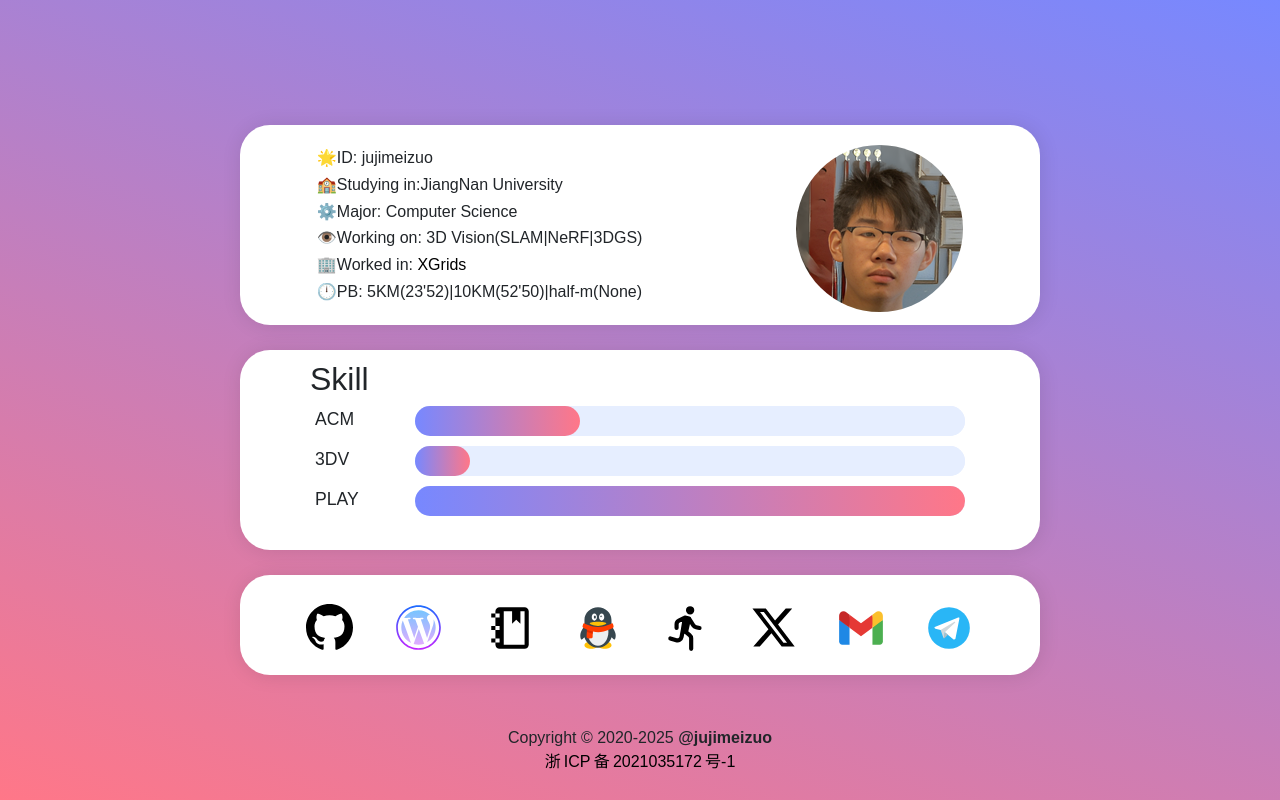
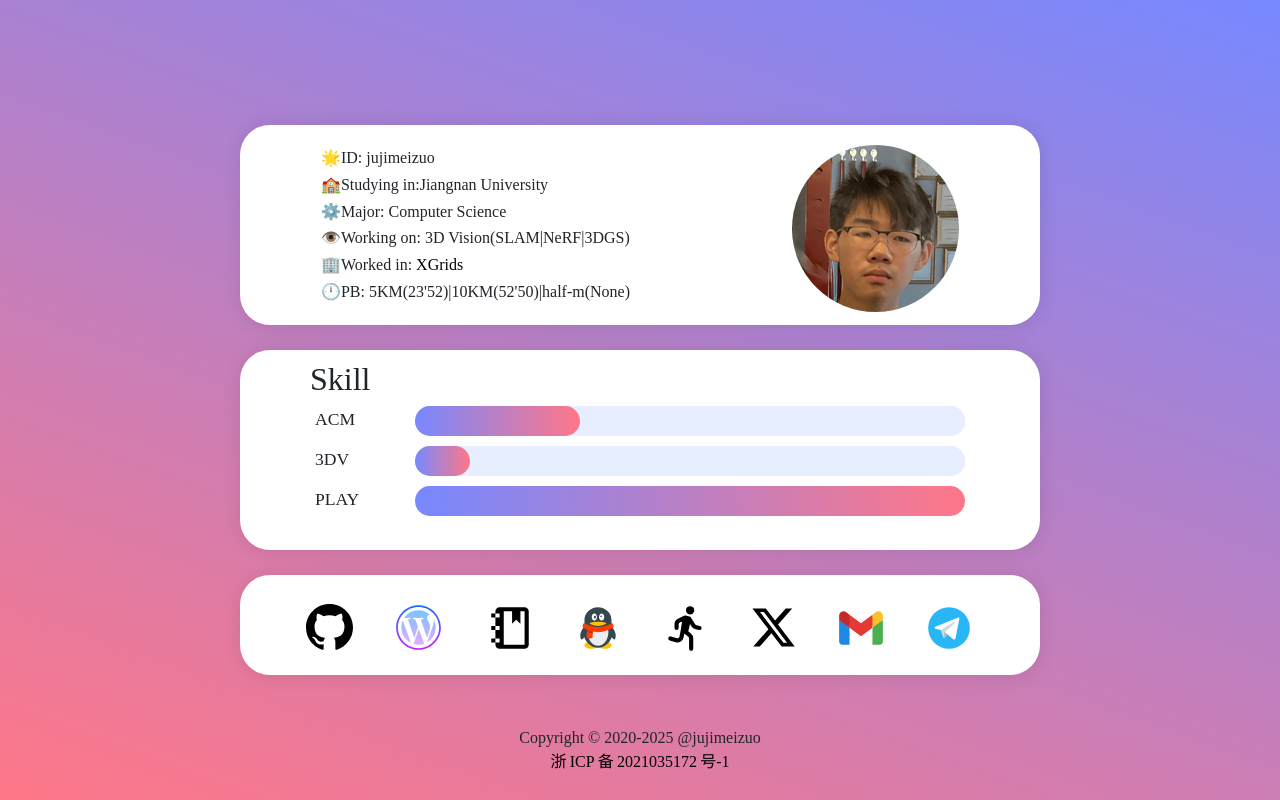
Before and after one commit to jujimeizuo/jujimeizuo, a plain HTML site: page index.html in a window 1280 px wide. Drawn offline with nearby package versions, Linux system fonts and the light colour scheme; a web font is replaced by a local one.

Commit message:
feat: font

```diff
--- a/css/style.css
+++ b/css/style.css
@@ -1,3 +1,11 @@
+@font-face {
+    font-family: "Maple Mono NF CN";
+    src: url("../fonts/MapleMono-NF-CN-Regular.ttf") format("truetype");
+    font-weight: 400;
+    font-style: normal;
+    font-display: swap;
+}
+
 body {
   margin: 0px;
   padding: 0px;
@@ -9,7 +17,7 @@ body {
 }
 
 body {
-    font-family: "Maple Mono NF CN", "Microsoft YaHei", sans-serif;
+    font-family: "Maple Mono NF CN";
 }
 
 * {
--- a/index.html
+++ b/index.html
@@ -38,7 +38,7 @@
       <div class="myBriefInformation">
         <div>🌟ID: jujimeizuo</div>
         <!-- <div>💕性格:INTJ</div> -->
-        <div>🏫Studying in:JiangNan University</div>
+        <div>🏫Studying in:Jiangnan University</div>
         <div>⚙️Major: Computer Science</div>
         <div>👁️Working on: 3D Vision(SLAM|NeRF|3DGS)</div>
 	<div>🏢Worked in:<a href="https://www.xgrids.com/" style="color:#000000;"> XGrids</a></div>
@@ -85,8 +85,7 @@
   </div>
   <div style="position: absolute; bottom: 10px;">
       <p align="center">
-        Copyright &copy; 2020-2025
-          <strong>@jujimeizuo</strong> <br>
+        Copyright &copy; 2020-2025 @jujimeizuo<br>
           <a href="http://beian.miit.gov.cn/" style="color:#000000;">浙&thinsp;ICP&thinsp;备&thinsp;2021035172&thinsp;号-1</a>
       </p>
     </div>
```
Also changed, not shown: 1 other file.
